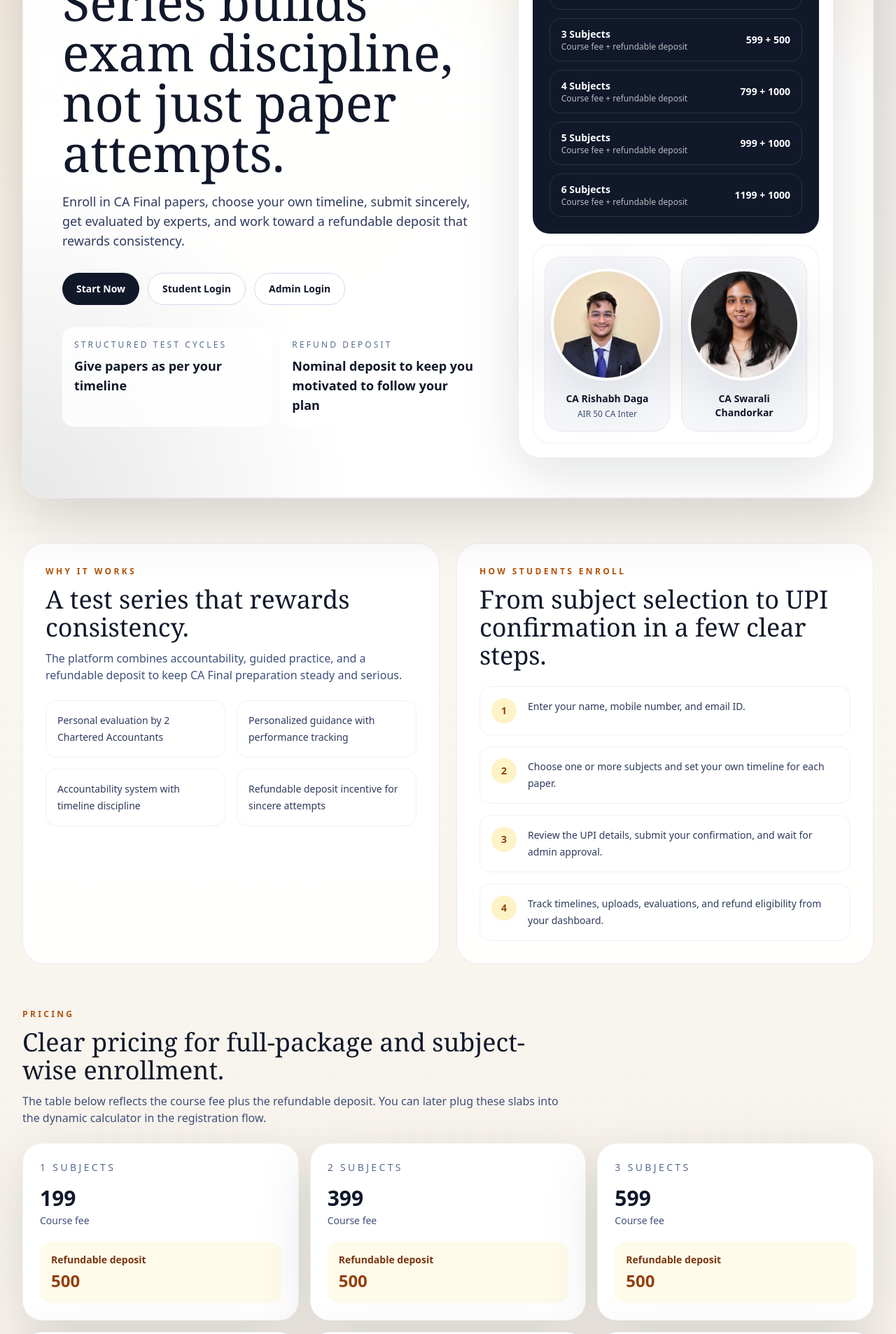
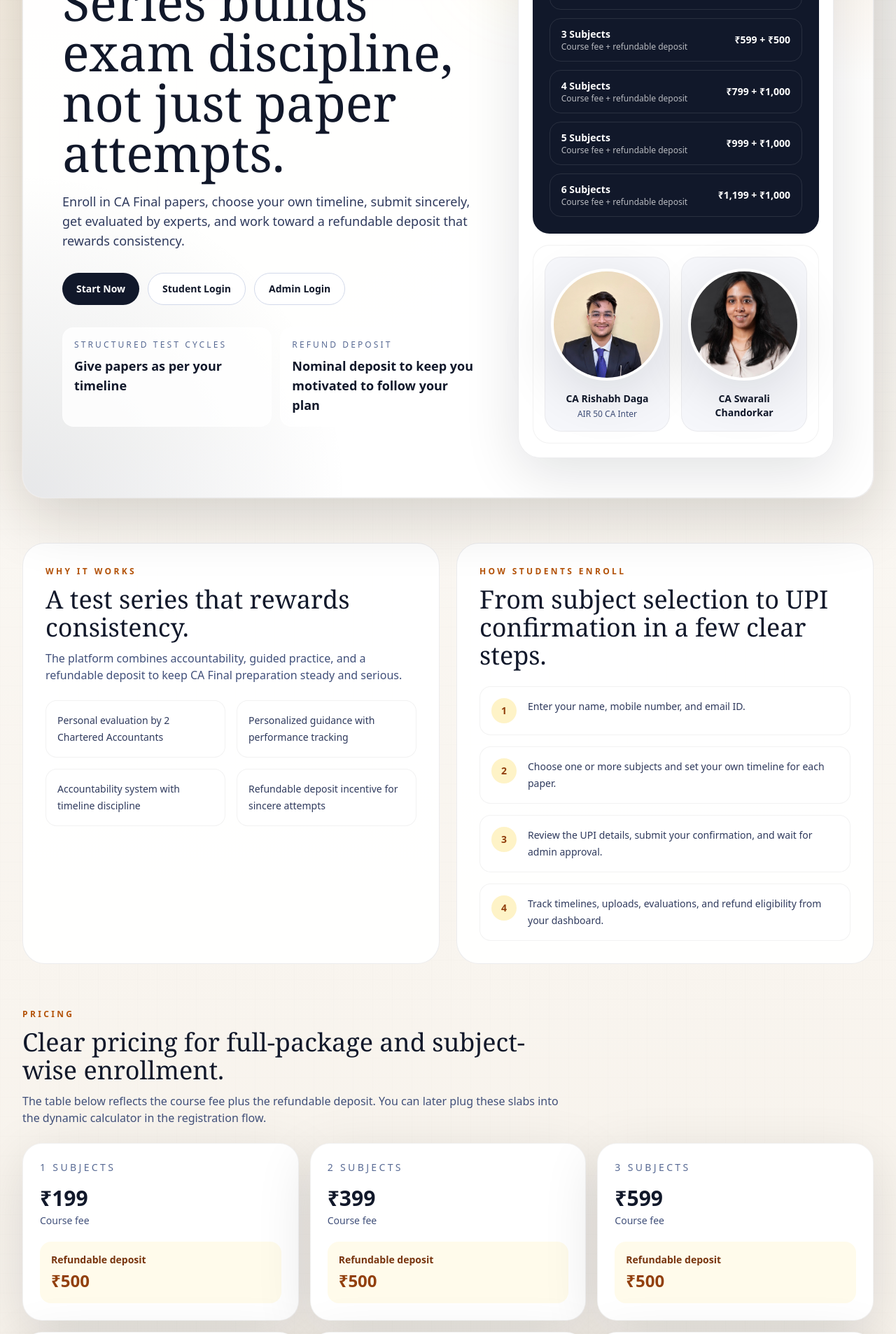
Before and after one commit to caresilience-hub/Resilience-test-series, a Next.js app: page / in a window 1280 px wide. Shown: the part 280-2187 px from the top of the page at 70% size. Built offline with nearby package versions, Linux system fonts and the light colour scheme; no server answers.

Commit message:
Rupee symbol

```diff
--- a/app/page.tsx
+++ b/app/page.tsx
@@ -3,7 +3,7 @@ import Image from "next/image";
 import Link from "next/link";
 import { Badge, PrimaryButton, SectionHeading } from "@/components/ui";
 import { faqs, landingStats, testimonials } from "@/lib/mock-data";
-import { pricingTable } from "@/lib/pricing";
+import { formatCurrency, pricingTable } from "@/lib/pricing";
 import { getMetadataBase } from "@/lib/site";
 
 export const metadata: Metadata = {
@@ -109,7 +109,7 @@ export default function HomePage() {
                           <p className="text-xs text-white/70">Course fee + refundable deposit</p>
                         </div>
                         <p className="text-sm font-semibold">
-                          {plan.courseFee} + {plan.refundableDeposit}
+                          {formatCurrency(plan.courseFee)} + {formatCurrency(plan.refundableDeposit)}
                         </p>
                       </div>
                     ))}
@@ -190,11 +190,11 @@ export default function HomePage() {
             {pricingTable.map((plan) => (
               <div key={plan.subjects} className="rounded-[1.75rem] border border-black/5 bg-white p-6 shadow-soft">
                 <p className="text-sm uppercase tracking-[0.24em] text-ink-500">{plan.subjects} subjects</p>
-                <p className="mt-4 text-3xl font-semibold text-ink-900">{plan.courseFee}</p>
+                <p className="mt-4 text-3xl font-semibold text-ink-900">{formatCurrency(plan.courseFee)}</p>
                 <p className="mt-1 text-sm text-ink-600">Course fee</p>
                 <div className="mt-5 rounded-2xl bg-amber-50 p-4">
                   <p className="text-sm font-semibold text-amber-900">Refundable deposit</p>
-                  <p className="mt-1 text-2xl font-semibold text-amber-800">{plan.refundableDeposit}</p>
+                  <p className="mt-1 text-2xl font-semibold text-amber-800">{formatCurrency(plan.refundableDeposit)}</p>
                 </div>
               </div>
             ))}
```
